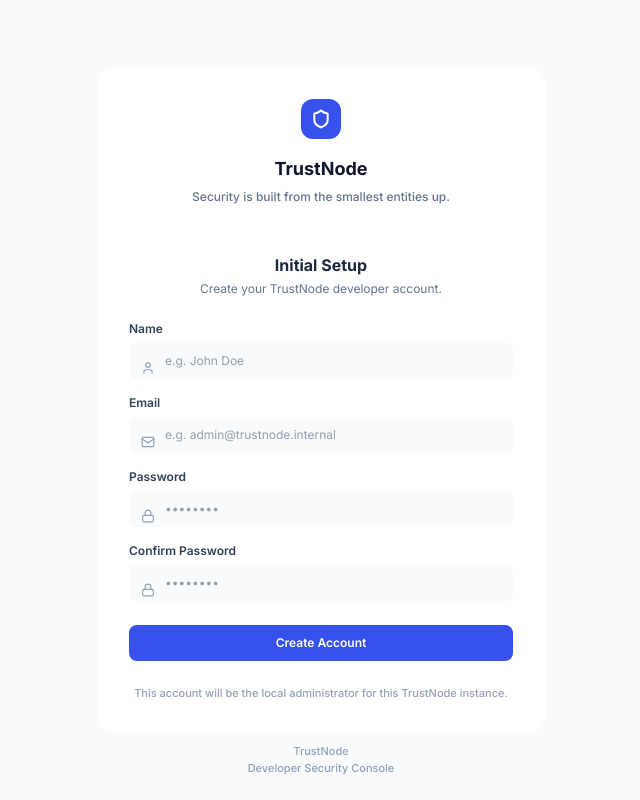
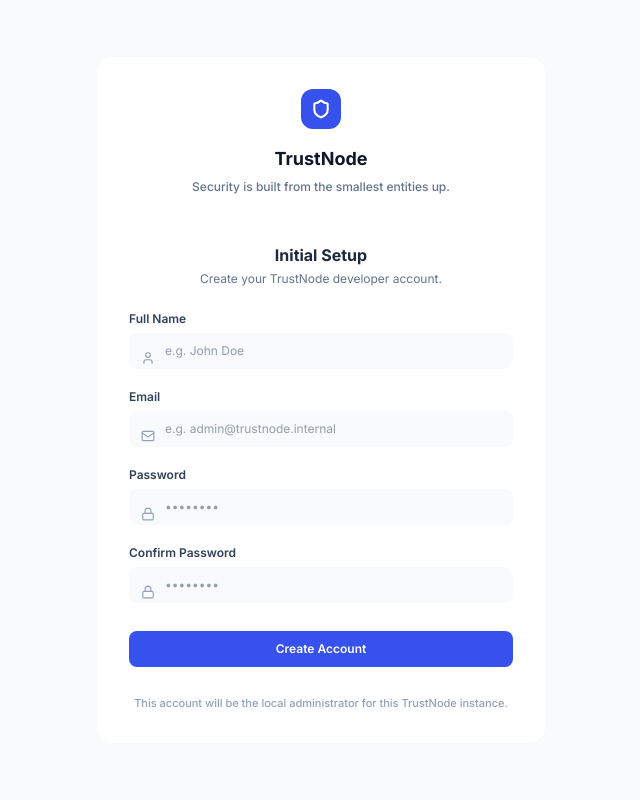
Before and after one commit to ankurmakavana/trustnode, a Laravel app: page / in a window 1280 px wide. Shown: the whole page, without its empty margins (319-959 px from the left). Run offline with Laravel 12, Linux system fonts and the light colour scheme; data that the repository does not hold is empty; style sheets or scripts are compiled from the project's sources.

Commit message:
style(ui): refine initial setup experience

```diff
--- a/resources/js/pages/SetupPage.jsx
+++ b/resources/js/pages/SetupPage.jsx
@@ -39,6 +39,11 @@
             });
 
             if (!res.ok) {
+                if (res.status === 403) {
+                    // Setup already completed by another process/user
+                    await refreshSetupStatus();
+                    return;
+                }
                 if (res.status === 422) {
                     const data = await res.json();
                     throw { validation: data.errors };
@@ -64,7 +69,7 @@
 
     return (
         <div className="min-h-screen bg-slate-50 flex items-center justify-center p-4">
-            <div className="w-full max-w-md bg-white border border-slate-200 rounded-2xl shadow-xl shadow-slate-100/50 overflow-hidden">
+            <div className="w-full max-w-md bg-white border border-slate-200 rounded-2xl shadow-xl shadow-slate-100/50 overflow-hidden my-8">
                 <div className="px-8 pt-8 pb-6 flex flex-col items-center border-b border-slate-100 text-center">
                     <div className="w-10 h-10 rounded-xl bg-brand-600 flex items-center justify-center mb-4 shadow-sm">
                         <Shield className="text-white" size={20} strokeWidth={2.5} />
@@ -78,7 +83,7 @@
                     <p className="text-xs text-slate-500 mt-1">Create your TrustNode developer account.</p>
                 </div>
 
-                <form onSubmit={handleSubmit} className="px-8 pb-8 pt-6 flex flex-col gap-4">
+                <form onSubmit={handleSubmit} className="px-8 pb-8 pt-6 flex flex-col gap-5">
                     {generalError && (
                         <div className="flex items-start gap-2.5 p-3 rounded-lg bg-red-50 border border-red-200 text-red-700 text-xs">
                             <AlertCircle size={14} className="shrink-0 mt-0.5" />
@@ -88,12 +93,13 @@
 
                     {/* Name */}
                     <div>
-                        <label className="block text-xs font-semibold text-slate-700 mb-1.5">Name</label>
+                        <label className="block text-xs font-semibold text-slate-700 mb-1.5">Full Name</label>
                         <div className="relative">
                             <User className="absolute left-3 top-1/2 -translate-y-1/2 text-slate-400" size={14} />
                             <input
                                 type="text"
                                 required
+                                autoComplete="name"
                                 value={name}
                                 onChange={e => setName(e.target.value)}
                                 placeholder="e.g. John Doe"
@@ -111,6 +117,7 @@
                             <input
                                 type="email"
                                 required
+                                autoComplete="email"
                                 value={email}
                                 onChange={e => setEmail(e.target.value)}
                                 placeholder="e.g. admin@trustnode.internal"
@@ -128,6 +135,7 @@
                             <input
                                 type="password"
                                 required
+                                autoComplete="new-password"
                                 value={password}
                                 onChange={e => setPassword(e.target.value)}
                                 placeholder="••••••••"
@@ -145,6 +153,7 @@
                             <input
                                 type="password"
                                 required
+                                autoComplete="new-password"
                                 value={passwordConfirmation}
                                 onChange={e => setPasswordConfirmation(e.target.value)}
                                 placeholder="••••••••"
@@ -175,7 +184,7 @@
                 </form>
             </div>
 
-            <div className="fixed bottom-6 left-0 right-0 text-center text-[11px] text-slate-400 font-medium">
+            <div className="fixed bottom-6 left-0 right-0 text-center text-[11px] text-slate-400 font-medium hidden sm:block">
                 TrustNode <br /> Developer Security Console
             </div>
         </div>
```
